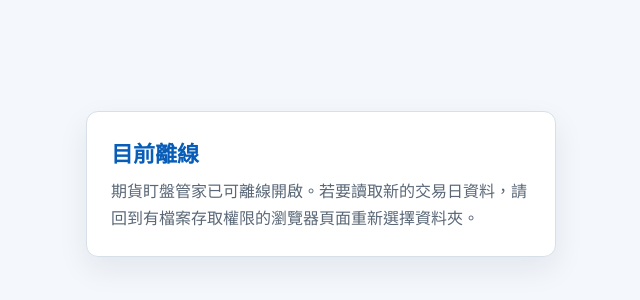
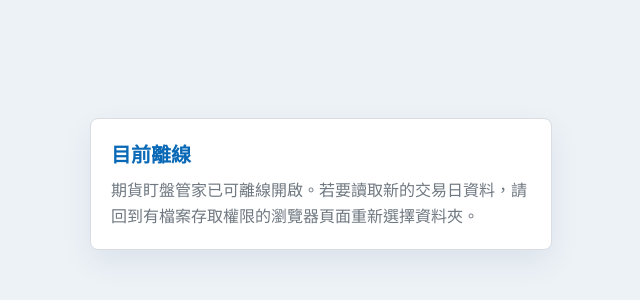
Before and after one commit to optiona286/-, a plain HTML site: page offline.html in a window 1280 px wide. Shown: the part 216-516 px from the top of the page, without its empty margins (319-959 px from the left). Drawn offline with Linux system fonts and the light colour scheme.

Commit message:
Align offline.html with formal visual theme

```diff
--- a/offline.html
+++ b/offline.html
@@ -3,7 +3,7 @@
 <head>
   <meta charset="utf-8">
   <meta name="viewport" content="width=device-width, initial-scale=1">
-  <meta name="theme-color" content="#075db7">
+  <meta name="theme-color" content="#0969b6">
   <title>期貨盯盤管家 - 離線</title>
   <style>
     body {
@@ -11,30 +11,31 @@
       min-height: 100vh;
       display: grid;
       place-items: center;
-      background: #f4f7fb;
-      color: #24364b;
+      background: #edf2f7;
+      color: #3d434a;
       font-family: system-ui, -apple-system, BlinkMacSystemFont, "Segoe UI", "Noto Sans TC", sans-serif;
     }
 
     main {
       width: min(100% - 40px, 420px);
       background: #fff;
-      border: 1px solid #d7e0e9;
-      border-radius: 12px;
-      padding: 24px;
+      border: 1px solid #d9dde1;
+      border-radius: 8px;
+      padding: 20px;
       box-shadow: 0 12px 30px rgba(22, 54, 86, .08);
     }
 
     h1 {
       margin: 0 0 10px;
-      color: #075db7;
-      font-size: 22px;
+      color: #0969b6;
+      font-size: 20px;
+      font-weight: 600;
     }
 
     p {
       margin: 0;
-      line-height: 1.7;
-      color: #596777;
+      line-height: 1.6;
+      color: #6f7881;
     }
   </style>
 </head>
```
